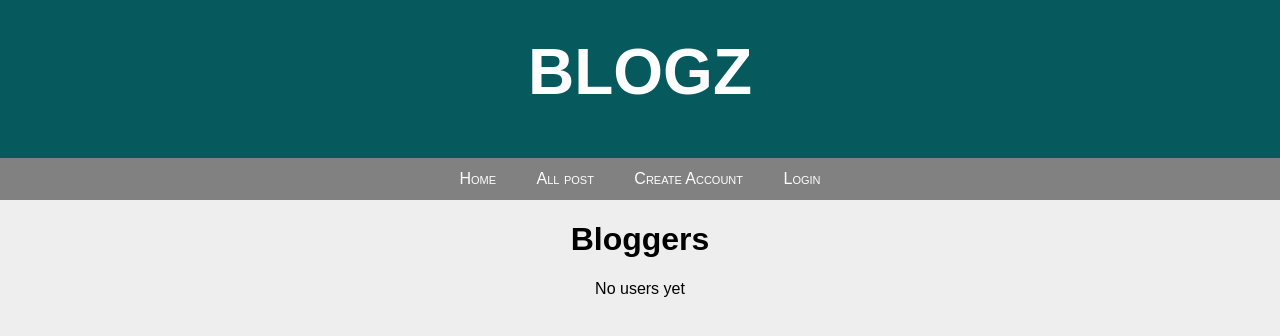
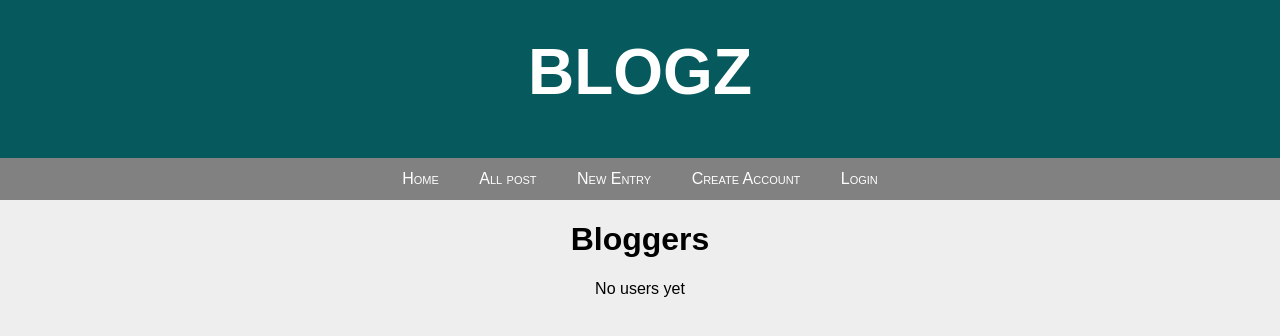
Before and after one commit to stevepichardo/blogz, a Flask app: page / in a window 1280 px wide. Shown: the top 336 px of the page. Run offline with Flask 2, Linux system fonts and the light colour scheme.

Commit message:
added new entry

```diff
--- a/templates/base.html
+++ b/templates/base.html
@@ -15,10 +15,10 @@
         <li><a href="/"><span>Home</span></a></li>
         <li><a href="/blog"><span>All post</span></a></li>
         {% if "username" in session %}
-        <li><a href="/newpost"><span>New Entry</span></a></li>
         <li><a href="/logout"><span>Logout</span></a></li>
         {% endif %}
         {% if "username" not in session %}
+        <li><a href="/newpost"><span>New Entry</span></a></li>
         <li><a href="/signup"><span>Create Account</span></a></li>
         <li><a href="/login"><span>Login</span></a></li>
         {% endif %}
```
